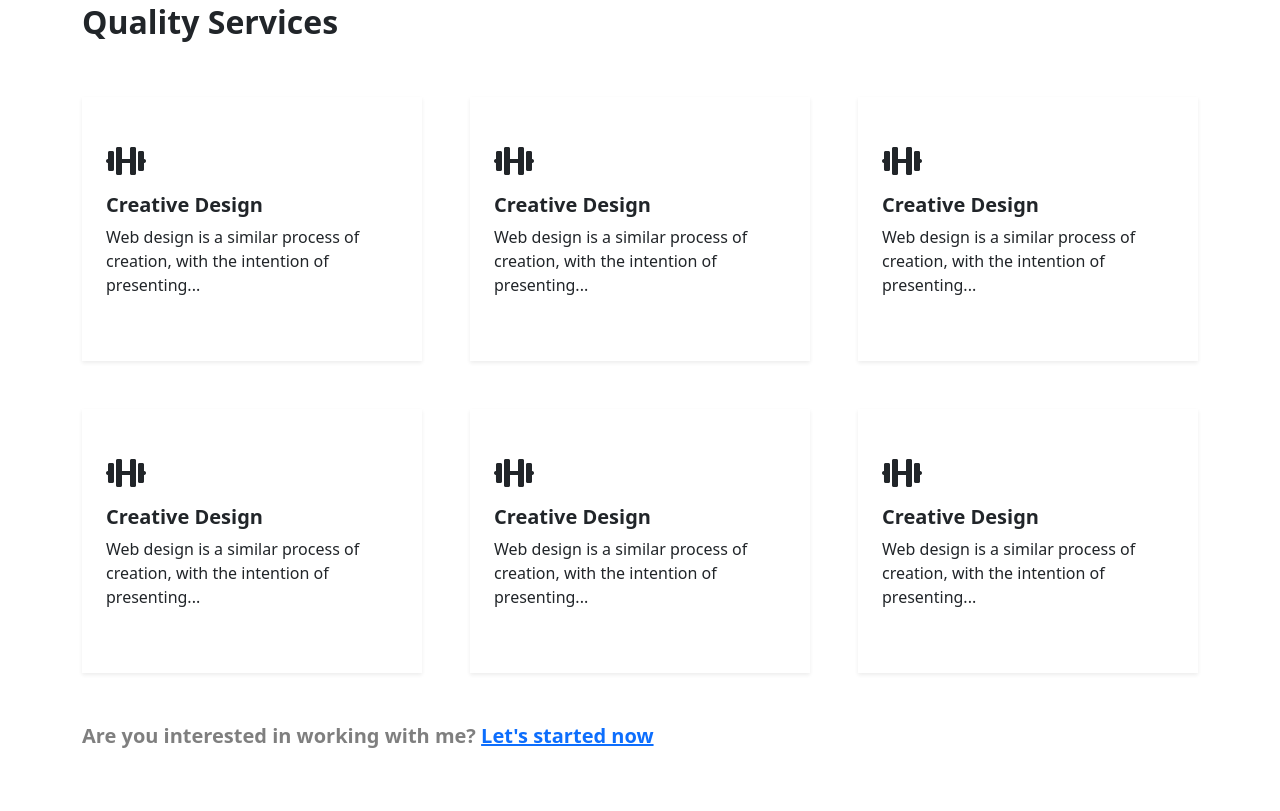
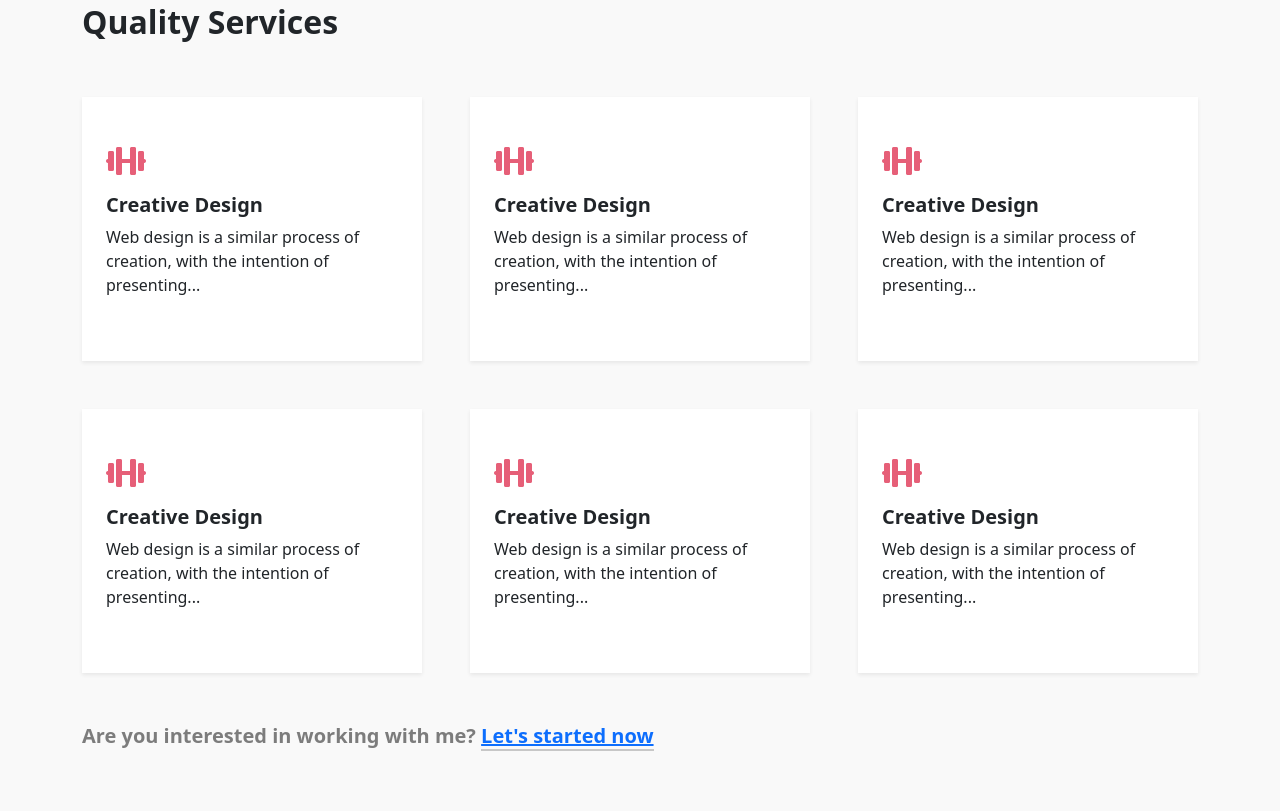
Before and after one commit to Ahmedheweidy/Our-Project, a plain HTML site: page index.html in a window 1280 px wide. Shown: the part 2029-2840 px from the top of the page. Drawn offline with Linux system fonts and the light colour scheme; files whose address does not match are found by name.

Commit message:
services css

```diff
--- a/css/style.css
+++ b/css/style.css
@@ -136,3 +136,63 @@
 
 
 /* end header  */
+
+
+
+
+
+/* START SERVICES SECTION */
+#services {
+    background-color: #f9f9f9;
+}
+
+.services_item {
+    -webkit-transition: .6s all;
+    -o-transition: .6s all;
+    transition: .6s all;
+}
+
+.services_item i {
+    color: var(--mainColor);
+}
+
+a.to_start span {
+    position: absolute;
+    display: inline-block;
+    bottom: 0;
+    left: 0;
+    width: 100%;
+    height: 2px;
+    background-color: rgba(0,0,0,.2);
+}
+
+a.to_start span:after {
+    content: '';
+    position: absolute;
+    left: 100%;
+    top: 0;
+    height: 2px;
+    width: 0%;
+    background-color: rgba(0,0,0,.8);
+
+    -webkit-transition: .6s width, .6s left;
+
+    -o-transition: .6s width, .6s left;
+
+    transition: .6s width, .6s left;
+
+}
+
+a.to_start:hover span:after {
+    -webkit-transition: .6s width, 0s left;
+    -o-transition: .6s width, 0s left;
+    transition: .6s width, 0s left;
+    left: 0;
+    width: 100%;
+}
+
+.services_item:hover {
+    -webkit-box-shadow: 0 0 20px rgb(0 0 0 / 20%) !important;
+            box-shadow: 0 0 20px rgb(0 0 0 / 20%) !important;
+}
+/* END SERVICES SECTION */
```
